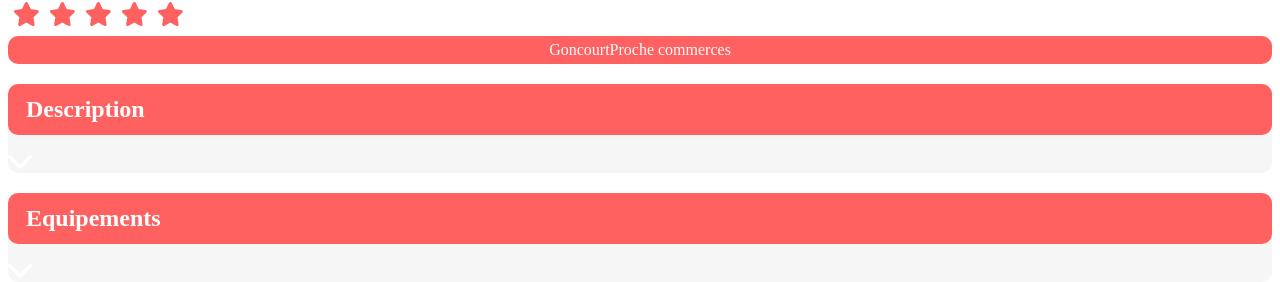
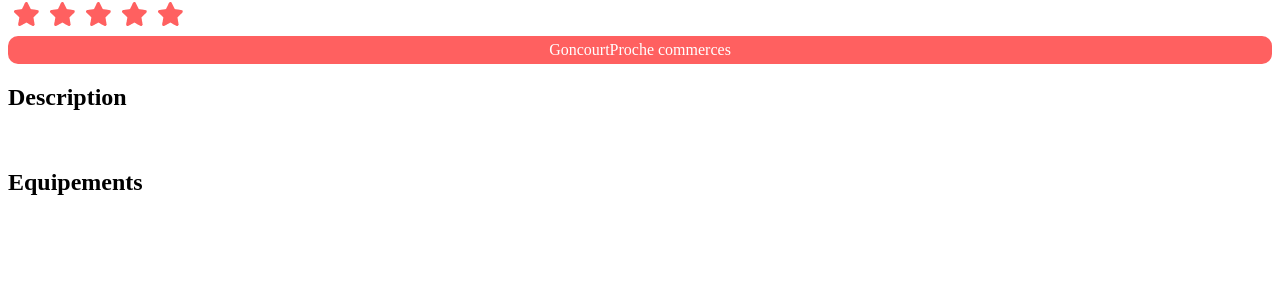
Before and after one commit to Nyarrha/P7-Kasa, a React (Create React App) app: page /apparts/0979876d in a window 1280 px wide. Shown: the part 822-1104 px from the top of the page. After the commit the page ends 1064 px from the top, so only its background shows below. Built offline with nearby package versions, Linux system fonts and the light colour scheme.

Commit message:
Avancée CSS

```diff
--- a/src/pages/Appart/Appart.module.scss
+++ b/src/pages/Appart/Appart.module.scss
@@ -1,4 +1,4 @@
-.equipmentscontainer{
+.equipments{
     background: #f6f6f6;
     color: #ff6060;
     border-radius: 10px;
@@ -6,24 +6,17 @@
     & h2{
         background: #ff6060;
         color: #fff;
-        padding: 12px 18px;
-        border-radius: 10px;
-    }
-}
-
-.descriptioncontainer{
-    background: #f6f6f6;
-    color: #ff6060;
-    border-radius: 10px;
-
-    & h2{
-        background: #ff6060;
-        color: #fff;
-        padding: 12px 18px;
         border-radius: 10px;
     }
 }
 
 .description{
-    padding: 12px 18px;
+    background: #f6f6f6;
+    color: #ff6060;
+    border-radius: 10px;
+    & h2{
+        background: #ff6060;
+        color: #fff;
+        border-radius: 10px;
+    }
 }
```
